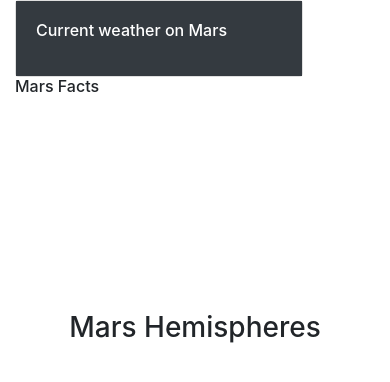
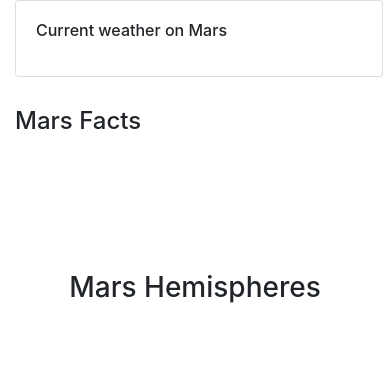
Before and after one commit to SmirnovaAlina/Web-Scraping-DB, a Flask app: page / in a window 390 px wide. Shown: the part 357-739 px from the top of the page. Run offline with Flask 2, Linux system fonts and the light colour scheme; data that the repository does not hold is empty; some libraries are stand-ins or nearby versions.

Commit message:
improved index.html

```diff
--- a/templates/index.html
+++ b/templates/index.html
@@ -35,31 +35,26 @@
       <div class="row">
         <div class="col-lg-8 col-md-8 col-sm-12">
           <h3> Featured Mars Image</h3>
-          <img scr="{{mars.featured_image_url}}" style="max-width:100%; max-height: auto;" alt = "Mars Image">
+          <img src="{{mars.featured_image_url}}" style="max-width:100%; max-height: auto;" alt = "Mars Image">
         </div>
 
         <div class="col-lg-4 col-md-4 col-sm-12">
-          <div class="card" style="width: 18rem;">
-              <div class="card-body text-white bg-dark">
+          <div class="card" style="width: 23rem;">
+              <div class="card-body">
                 <h6 class="card-title">Current weather on Mars</h6>
                 <p>{{ mars.mars_weather }}</p>
               </div>
           </div>
-        </div>
-
-        <br>
-        <div class="col-md-12">
-          <h6>Mars Facts</h6>
-          <div style="max-width: 350px; max-height: 150px; font-size: 15px; margin-bottom: 65px;">
+          <h4 style="margin-top: 30px;">Mars Facts</h4>
+          <div style="max-width: 350px;  max-height: 150px; font-size: 15px; margin-bottom: 45px;">
             {{ mars.mars_facts|safe }}
           </div>
-        </div>
       </div>
     </div>
   </div>
 
 
-  <h3 style="padding-top: 50px; margin-top: 100px; text-align: center;">Mars Hemispheres</h3>
+  <h3 style="padding-top: 40px; margin-top: 50px; text-align: center;">Mars Hemispheres</h3>
   <div class="card-deck">
     <hr>
     <div class="col-md-12">
```
